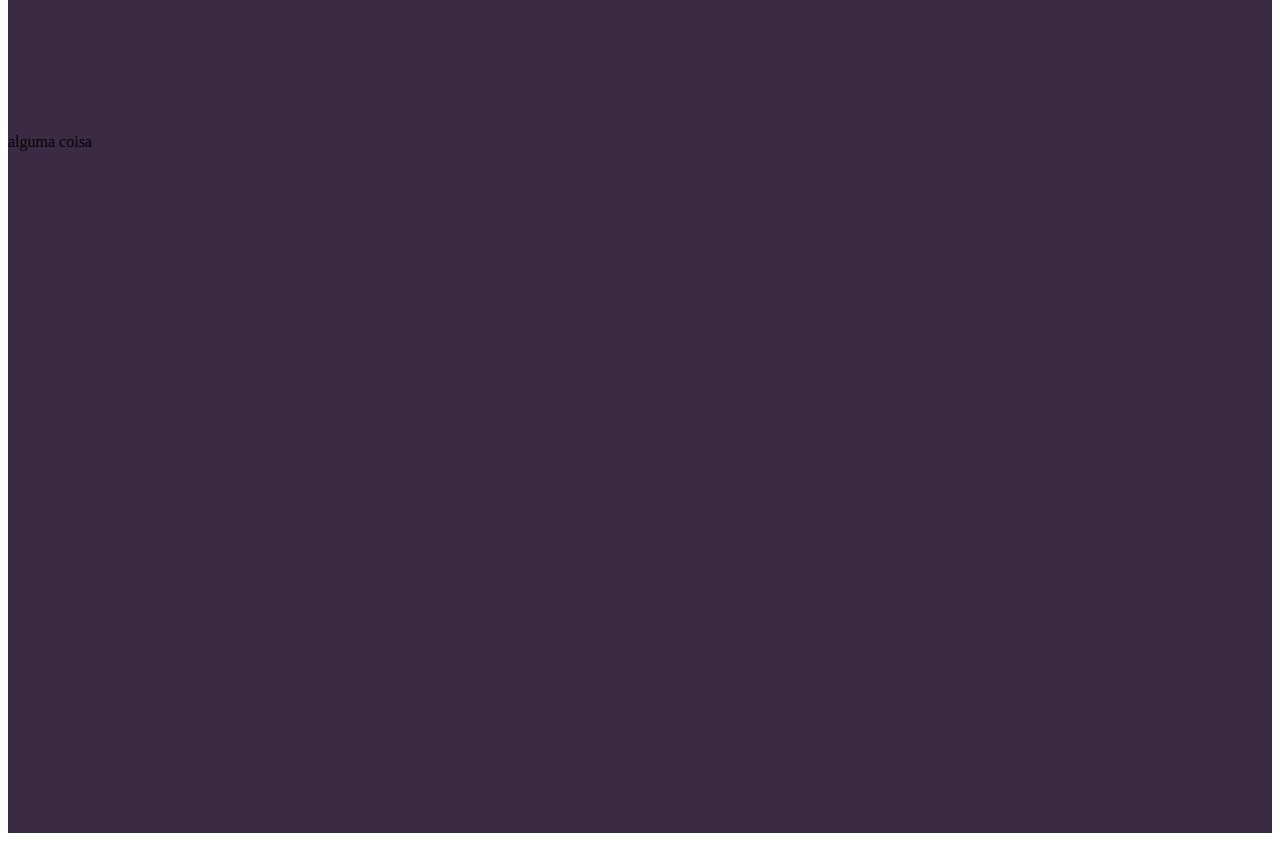
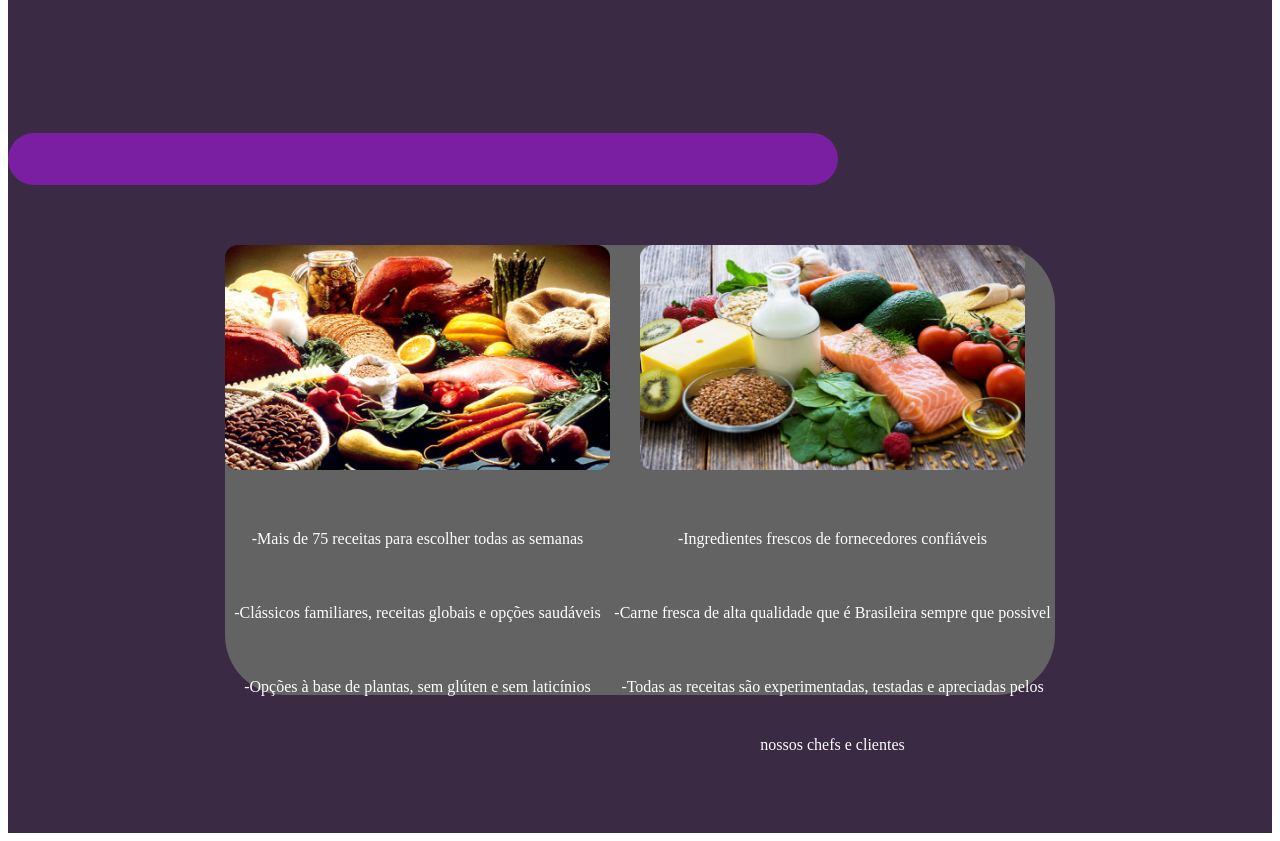
Before and after one commit to ArthurRTVaz/boriocas, a plain HTML site: page index.html in a window 1280 px wide. Shown: the part 660-1501 px from the top of the page. Drawn offline with Linux system fonts and the light colour scheme.

Commit message:
mudança churros 26/04
mudei a terceira sessão da qualidade e variedade.

```diff
--- a/css/estilos.css
+++ b/css/estilos.css
@@ -18,7 +18,7 @@ header {
 	background-color: transparent;
 	margin: 0 auto;
 }
-a
+
 
 
 
@@ -318,13 +318,48 @@ a
 	height: 450px;
 	background-color: #636363;
 	border-radius: 60px;
-	text-align: center;
 	color: white;
 	margin: 0 auto;
-	margin-top: 20px;
+	margin-top: 0px;
+	position: relative;
+	top: 60px;
+	display: flex;
 }
 
-#segunda-parte{
+#terceira-parte{
 	height: 700px;
 	background-color: #3B2A43;
 }
+
+.textoup{
+	width: 830px;
+	height: 52px;
+	background-color: #7B1FA2;
+	border-radius: 60px;
+}
+
+.textoesq{
+	font-style: normal;
+font-weight: 400;
+line-height: 58px;
+text-align: center;
+color: #FFFFFF;
+}
+
+.textodir{
+	font-style: normal;
+font-weight: 400;
+line-height: 58px;
+text-align: center;
+color: #FFFFFF;
+}
+
+#imagenvari{
+	height: 225px;
+	width: 385px;
+}
+
+#imagenqua{
+	height: 225px;
+	width: 385px;
+}
--- a/index.html
+++ b/index.html
@@ -322,10 +322,23 @@
 
 
 
-<section id="segunda-parte">
+<section id="terceira-parte">
 	<div class="fundo">
-		<div class="textoc">alguma coisa</div>
+		<div class="textoup"></div>
+		<div class="textoc">
+			<div class="textoesq">
+				<img src="imagens/variedade.png" id="imagenvari">
+			<p>-Mais de 75 receitas para escolher todas as semanas</p>
+<p>-Clássicos familiares, receitas globais e opções saudáveis</p>
+-Opções à base de plantas, sem glúten e sem laticínios</p></div>
+
+	<div class="textodir">
+		<img src="imagens/qualidade.png" id="imagenqua">
+	<P>-Ingredientes frescos de fornecedores confiáveis</p>
+<P>-Carne fresca de alta qualidade que é Brasileira sempre que possivel</p>
+<P>-Todas as receitas são experimentadas, testadas e apreciadas pelos nossos chefs e clientes</P></div>
 	</div>
+
 </section>
 
 
```
Also changed, not shown: imagens/qualidade.png (added), imagens/variedade.png (added).
